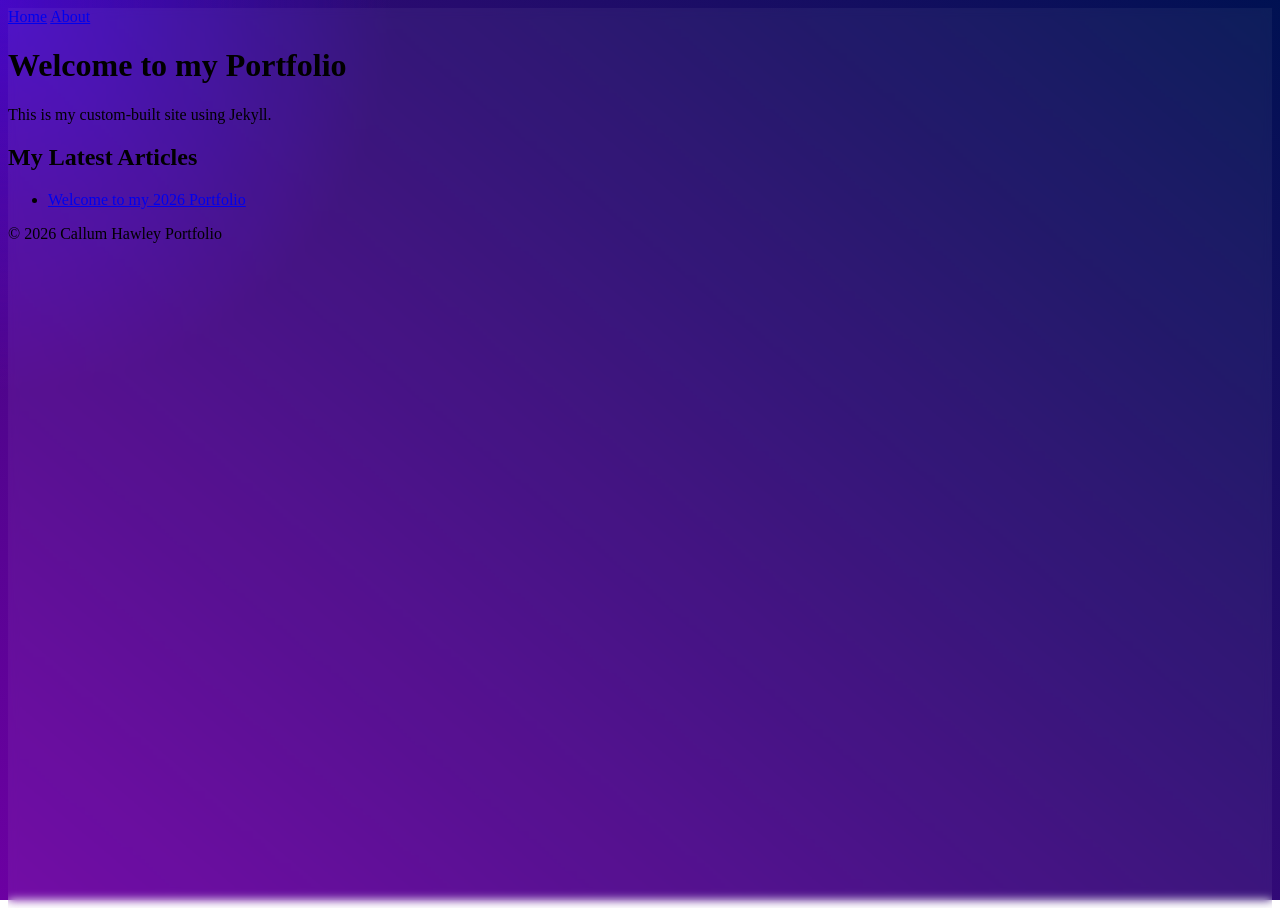
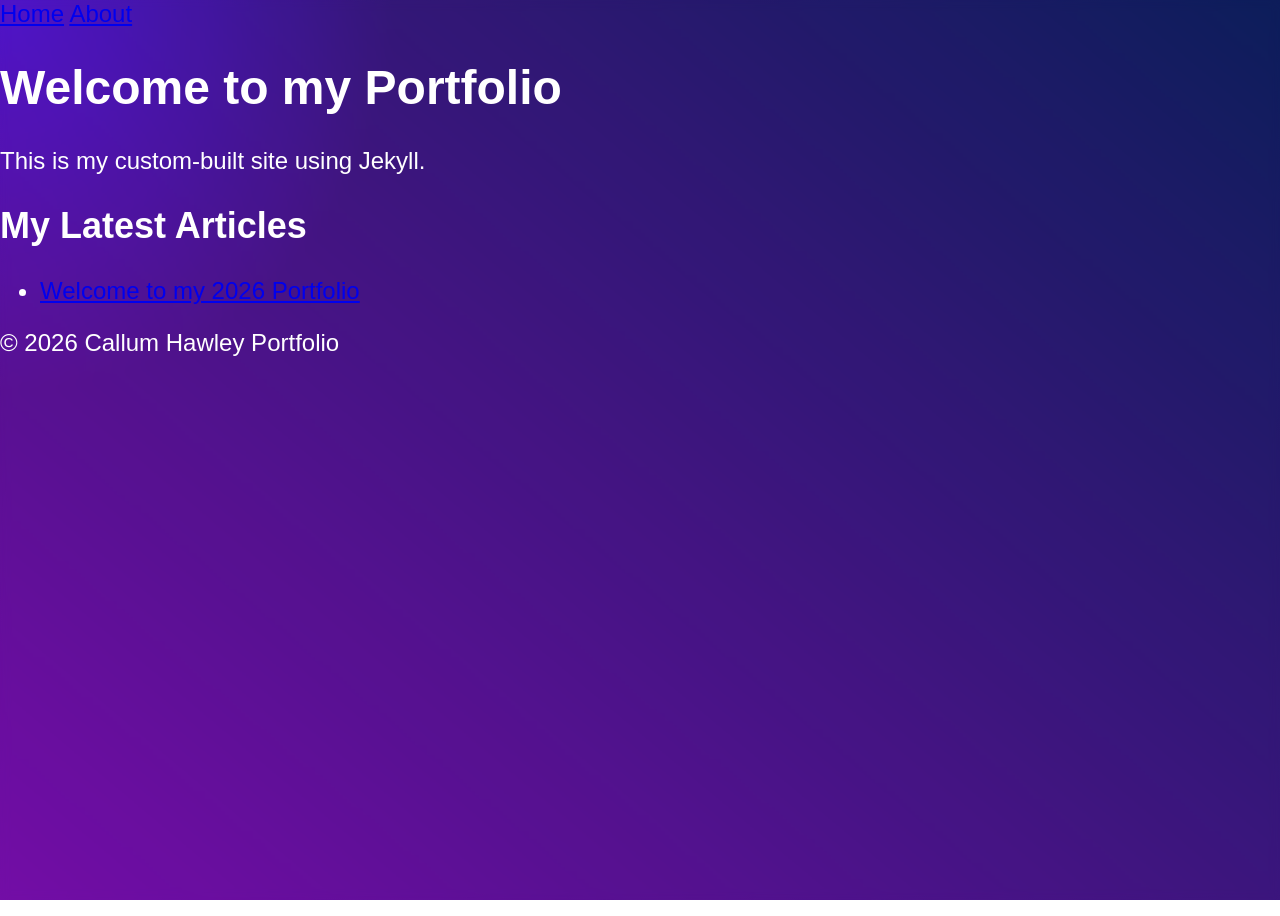
Before and after one commit to CHawley97/callum-hawley, a Jekyll site: the page built from index.md, in a window 1280 px wide. Built offline with Jekyll 4.4.1, drawn with Linux system fonts in a browser that asks for light colours; some web fonts are replaced.

Commit message:
updated fonts

```diff
--- a/_layouts/default.html
+++ b/_layouts/default.html
@@ -6,6 +6,7 @@
     <title>{{ page.title }} | {{ site.title }}</title>
     <link rel="stylesheet" href="{{ '/assets/css/style.css' | relative_url }}">
     <script src="{{ '/assets/js/main.js' | relative_url }}" defer></script>
+    <link href="https://fonts.googleapis.com/css2?family=Dongle:wght@300;400;700&display=swap" rel="stylesheet">
 </head>
 <body>
 
--- a/assets/css/style.css
+++ b/assets/css/style.css
@@ -47,3 +47,11 @@
   left: -50%;
   opacity: 0.7;
 }
+
+body {
+  font-family: 'Dongle', sans-serif;
+  font-size: 24px; /* Dongle needs to be bigger than standard fonts */
+  margin: 0;
+  padding: 0;
+  color: white; /* White usually looks better on that purple/blue bubble background */
+}
```
